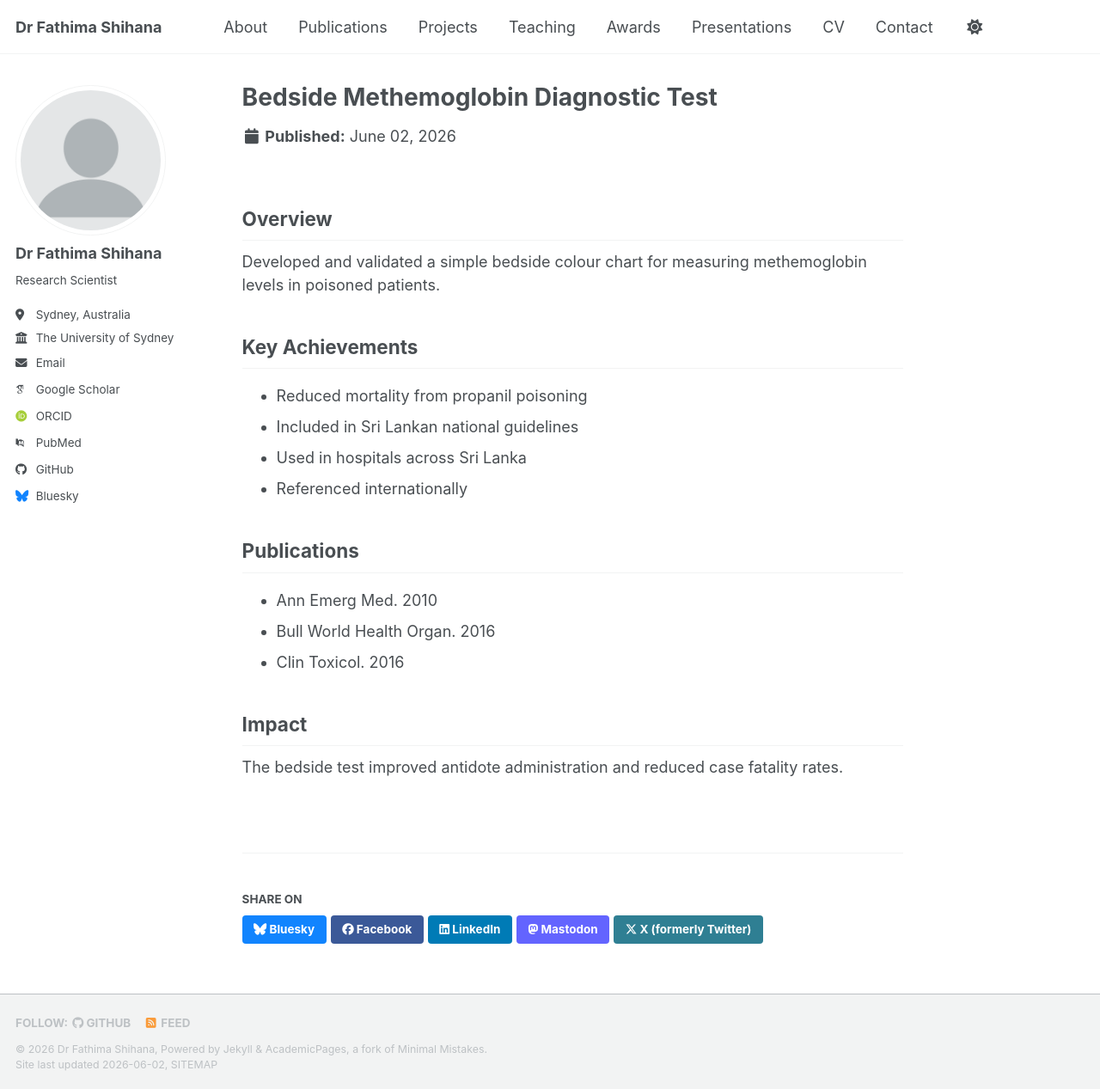
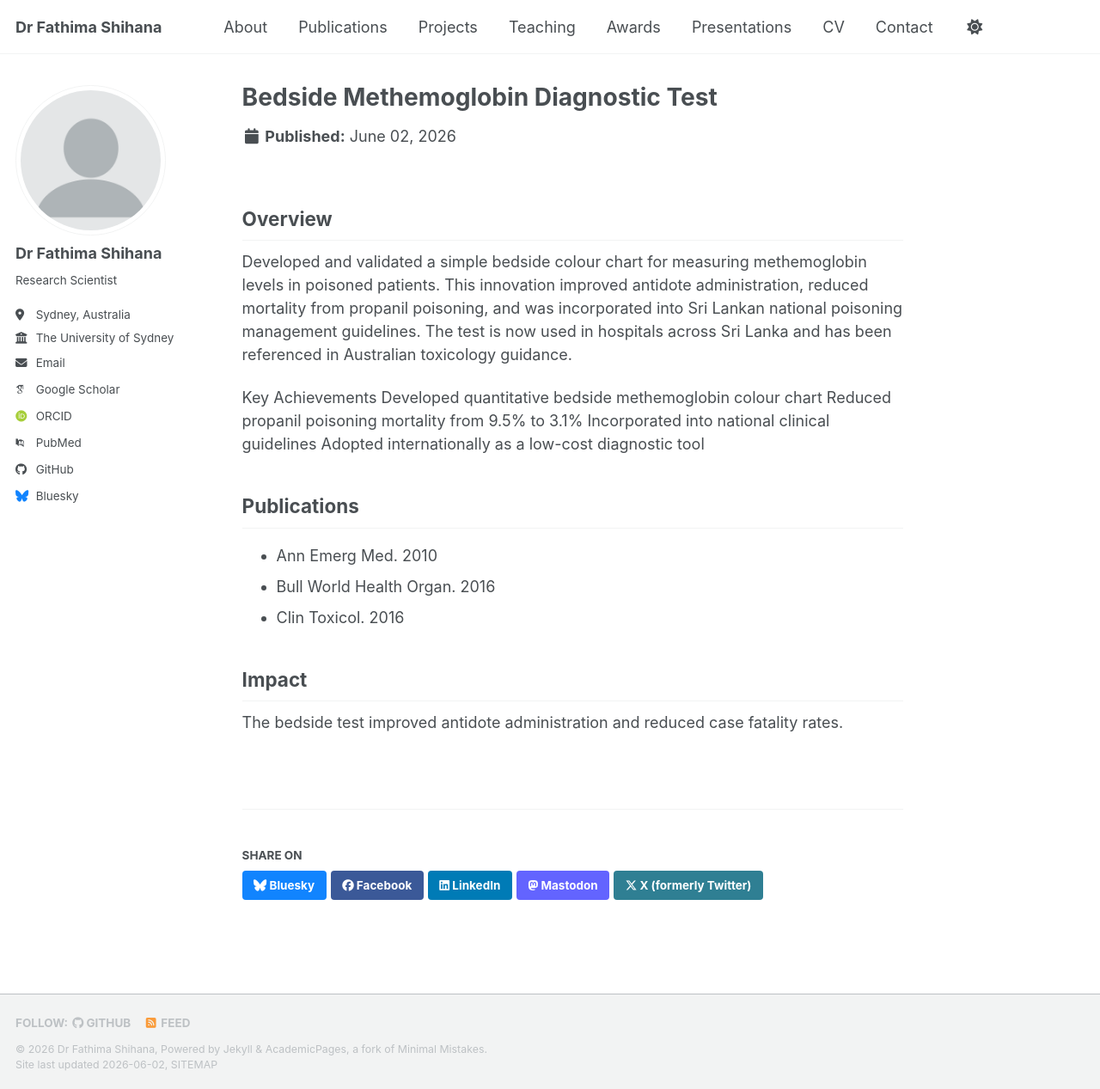
Before and after one commit to fathimashihana/fathimashihana.github.io, a Jekyll site: the page built from _portfolio/bedside-methemoglobin-test.md, in a window 1280 px wide and 1267 px high. Shown: the whole window at 86% size. Built offline with Jekyll 4.4.1, drawn with Linux system fonts in a browser that asks for light colours; some web fonts are replaced; a script bundle is joined from its source files by our own code; library files that are not in the unit come from our copies.

Commit message:
Update bedside-methemoglobin-test.md

```diff
--- a/_portfolio/bedside-methemoglobin-test.md
+++ b/_portfolio/bedside-methemoglobin-test.md
@@ -6,15 +6,13 @@ excerpt: "Development of a low-cost bedside diagnostic tool for methemoglobinemi
 ---
 
 ## Overview
+Developed and validated a simple bedside colour chart for measuring methemoglobin levels in poisoned patients. This innovation improved antidote administration, reduced mortality from propanil poisoning, and was incorporated into Sri Lankan national poisoning management guidelines. The test is now used in hospitals across Sri Lanka and has been referenced in Australian toxicology guidance.
 
-Developed and validated a simple bedside colour chart for measuring methemoglobin levels in poisoned patients.
-
-## Key Achievements
-
-* Reduced mortality from propanil poisoning
-* Included in Sri Lankan national guidelines
-* Used in hospitals across Sri Lanka
-* Referenced internationally
+Key Achievements
+Developed quantitative bedside methemoglobin colour chart
+Reduced propanil poisoning mortality from 9.5% to 3.1%
+Incorporated into national clinical guidelines
+Adopted internationally as a low-cost diagnostic tool
 
 ## Publications
 
```
